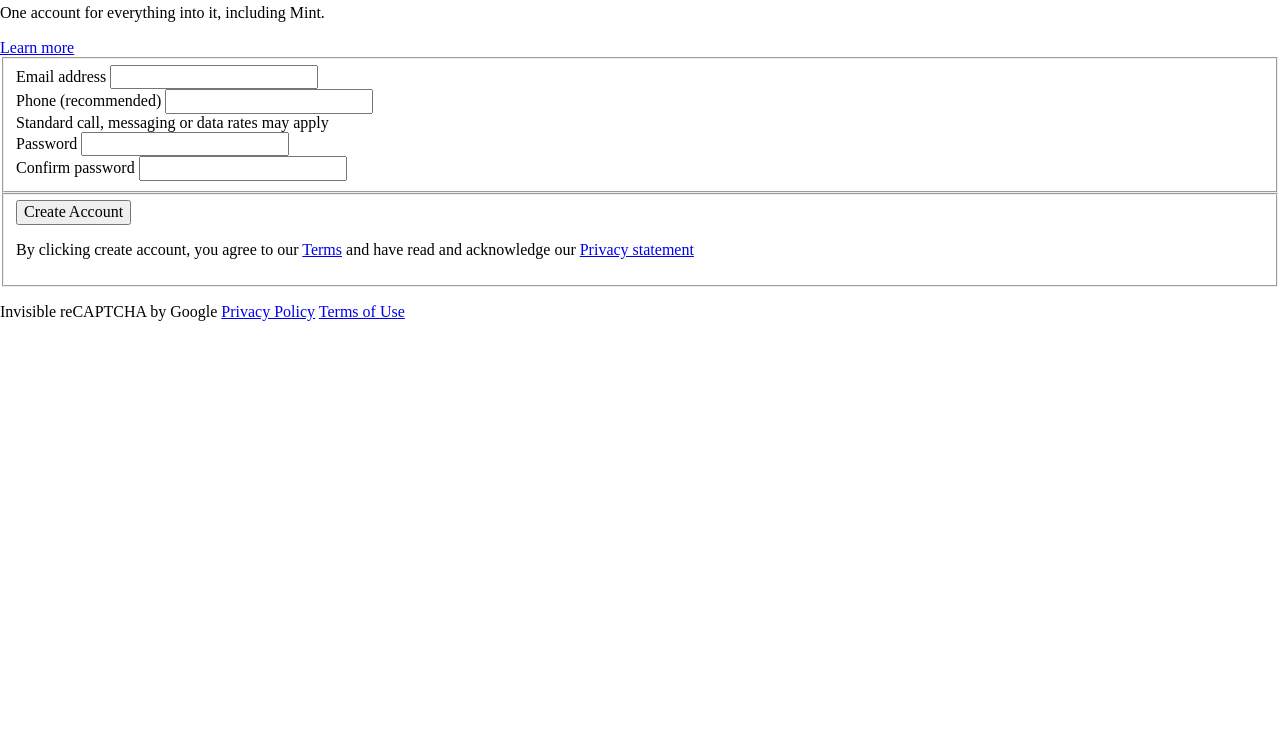
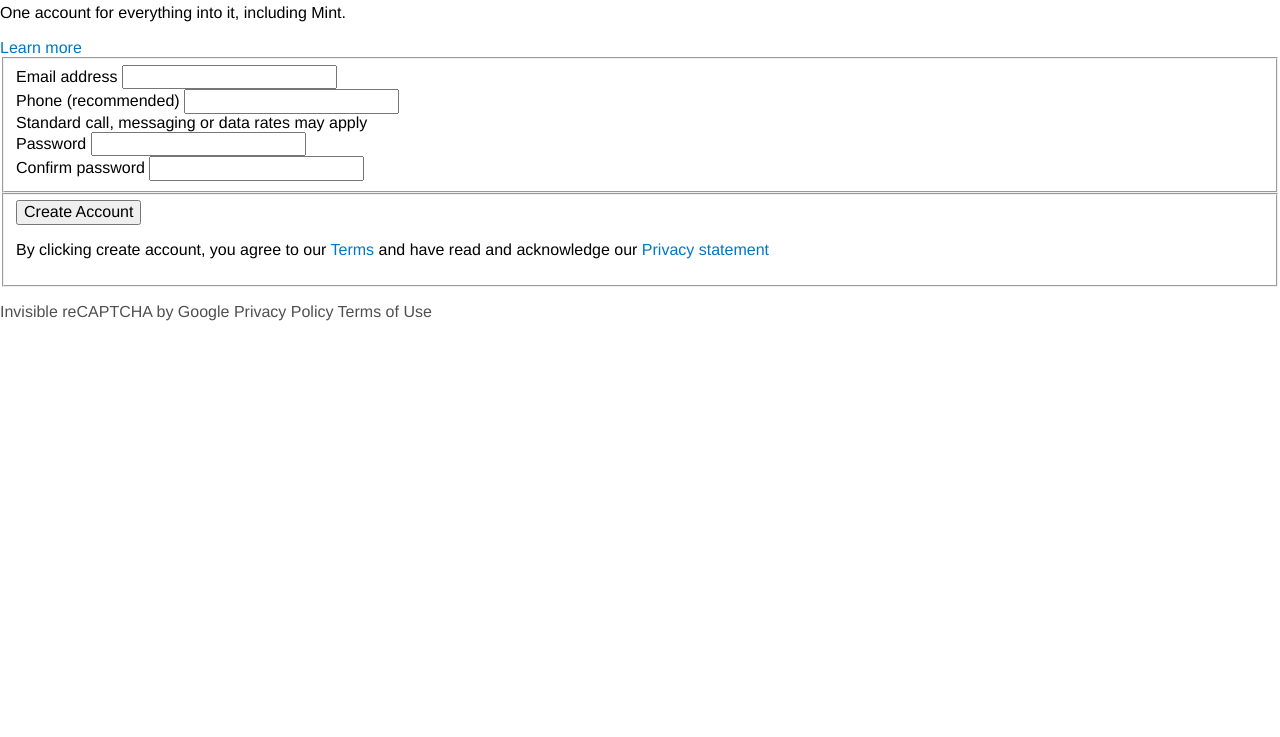
Before and after one commit to santiago-rodrig/html-mint-form, a plain HTML site: page index.html in a window 1280 px wide. Shown: the part 63-800 px from the top of the page. Drawn offline with Linux system fonts and the light colour scheme.

Commit message:
style for links and footer

```diff
--- a/index.html
+++ b/index.html
@@ -6,6 +6,7 @@
     <meta name="description" content="A clone for the signup form of Mint.com">
     <meta charset="utf-8">
     <title>Mint.com Signup Form</title>
+    <script src="https://kit.fontawesome.com/671f6231ff.js" crossorigin="anonymous"></script>
     <link rel="stylesheet" href="normalize.css" type="text/css">
     <link rel="stylesheet" href="style.css" type="text/css">
   </head>
--- a/style.css
+++ b/style.css
@@ -0,0 +1,16 @@
+*, *::before, *::after {
+  box-sizing: border-box;
+}
+
+body {
+  font-family: 'Helvetica Neue', Helvetica, Arial, sans-serif;
+}
+
+a {
+  color: #0077c5;
+  text-decoration: none;
+}
+
+footer a, footer {
+  color: #505050;
+}
```
Also changed, not shown: images/ecosystem_logos_new.png (added).
